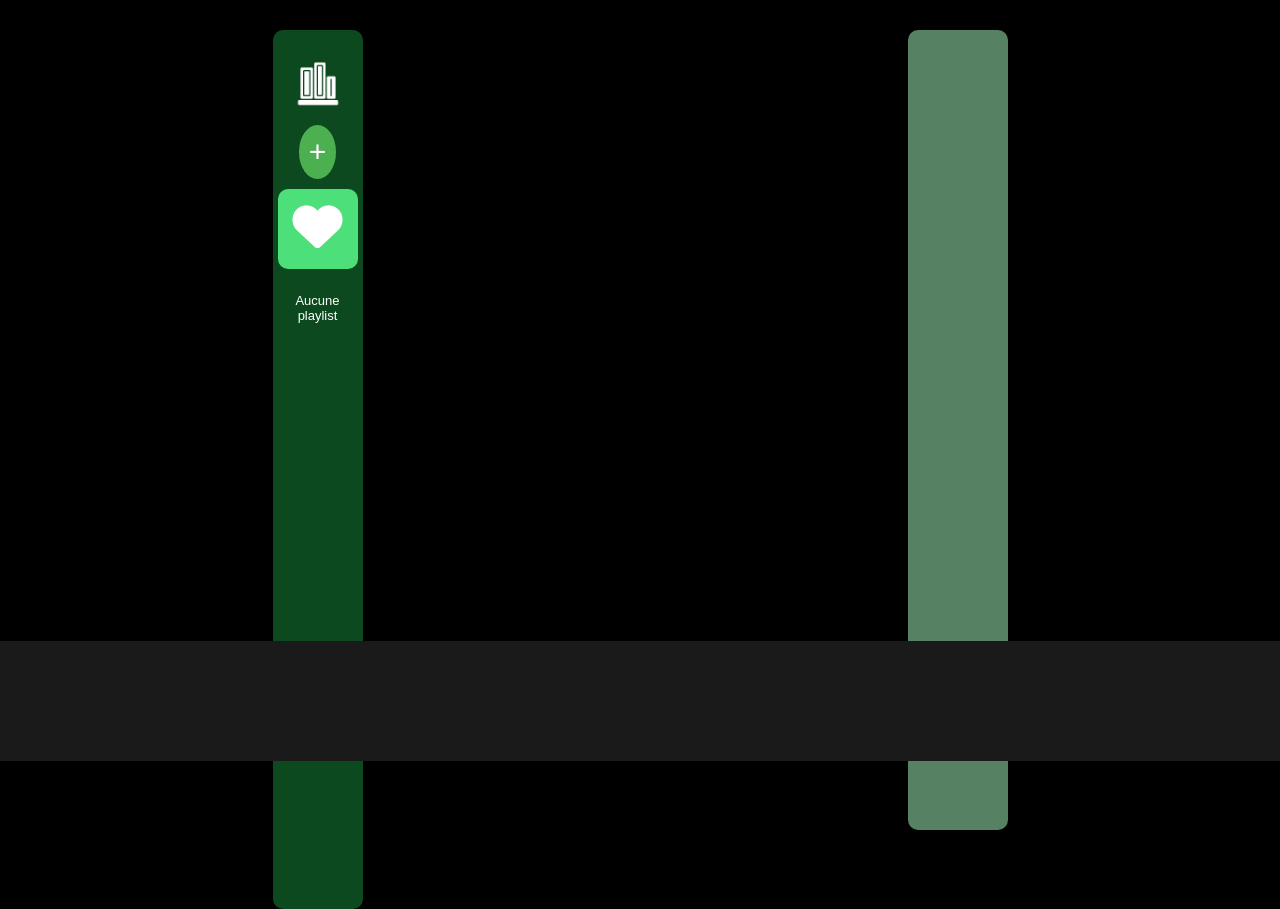
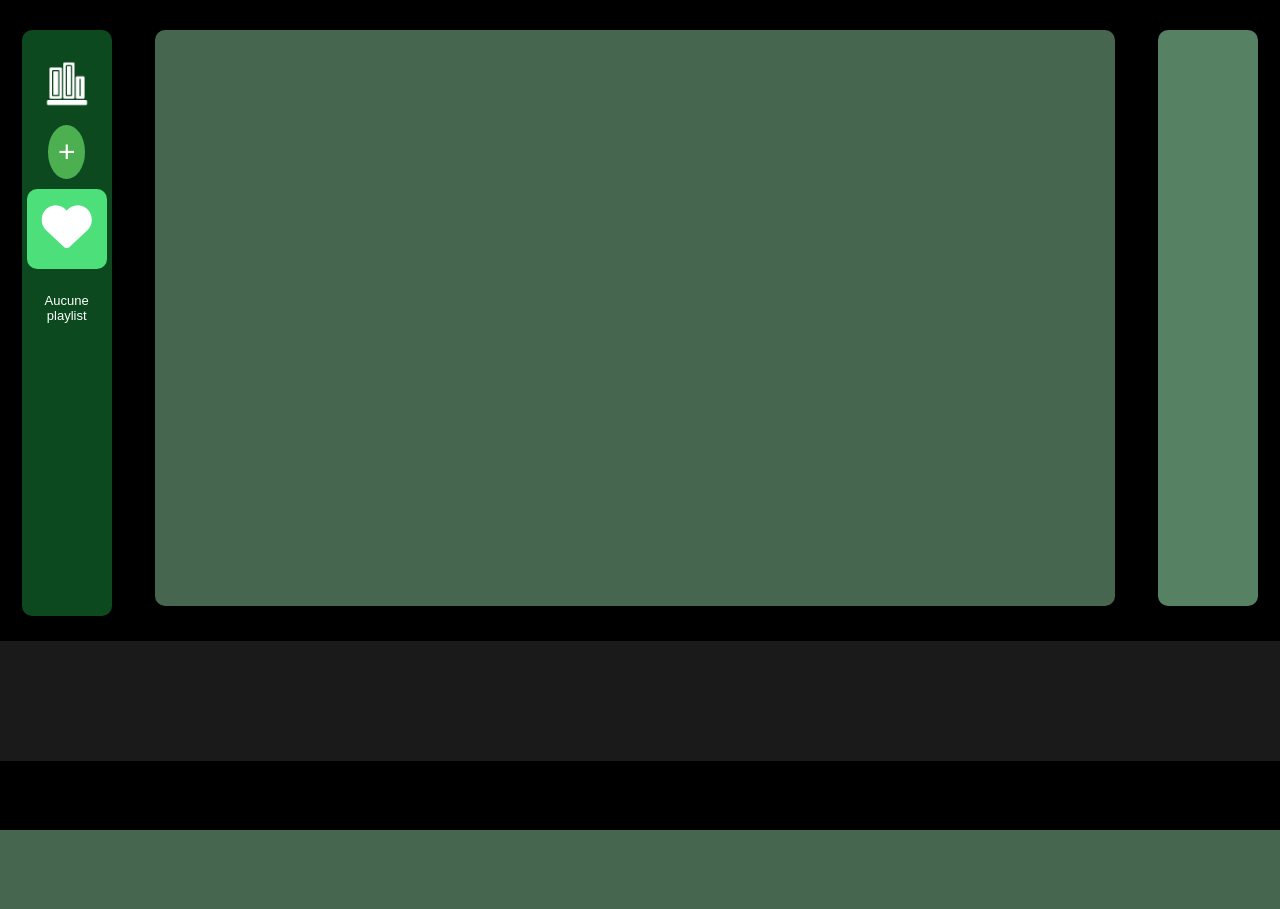
Before and after one commit to Hussen-YOUSUF-NURHUSSEN-96/Spotify_Fil_Rouge, a PHP site: page /index.php?action=home in a window 1280 px wide. Shown: the part 39-948 px from the top of the page. After the commit the page ends 869 px from the top, so only its background shows below. Run offline with PHP 8.4, Linux system fonts and the light colour scheme.

Commit message:
avancement

```diff
--- a/assets/css/home.css
+++ b/assets/css/home.css
@@ -29,7 +29,7 @@ main{
 
 .library{
     width: 10vh;
-    height: 100%;
+    height: 72%;
     background-color: rgb(12, 73, 30);
     border-radius: 10px;
     display: flex;
@@ -76,7 +76,7 @@ main{
 
 .video-lecture{
     width: 75%;
-    height: 100%;
+    height: 72%;
     background-color: rgb(70, 102, 79);
     border-radius: 10px;
 
@@ -84,7 +84,7 @@ main{
 
 .suggestion{
     width: 100px;
-    height: 100vh;
+    height: 72%;
     background-color: rgb(86, 129, 98);
     border-radius: 10px;
 
@@ -95,7 +95,7 @@ section{
     flex-wrap: wrap;
     justify-content: space-around;
     width: 100%;
-    height: 100%;
+    height: 100vh;
     padding-top: 30px;
 }
 
--- a/controllers/PlaylistController.php
+++ b/controllers/PlaylistController.php
@@ -16,7 +16,7 @@
                 session_start();
 
                 //Verifiez si l'utilisateur est connecté
-                if(!isset($_SESSION['user_id'])){
+                if(isset($_SESSION['user_id'])){
                     echo "Erreur : aucun utilisateur connecté";
                     exit();
                 }
--- a/controllers/UserController.php
+++ b/controllers/UserController.php
@@ -38,7 +38,7 @@
                  // Si la connexion est reussie, demarrer une session
                 session_start();
 
-                $_SESSION['user'] = $user;    // Stocker les donnees de l'utilisateur dans la session
+                $_SESSION['user_id'] = $user;    // Stocker les donnees de l'utilisateur dans la session
 
 
                 // Rediriger vers la page d'accueil
--- a/music platform.sql
+++ b/music platform.sql
@@ -11,7 +11,6 @@ DROP TABLE IF EXISTS users;
 -- Table des utilisateurs : Cette table stocke les informations des utilisateurs inscrits sur la plateforme.
 CREATE TABLE users (
     id INT AUTO_INCREMENT PRIMARY KEY,
-    user_id INT NOT NULL UNIQUE,
     username VARCHAR(50) NOT NULL UNIQUE,  -- Nom d'utilisateur unique
     email VARCHAR(100) NOT NULL UNIQUE,    -- Adresse e-mail unique
     password VARCHAR(255) NOT NULL,         -- Mot de passe de l'utilisateur
--- a/views/templates/home.php
+++ b/views/templates/home.php
@@ -55,8 +55,8 @@
  </div>
 
     </div>
-            <!--<div class="video-lecture">
-    </div>-->
+    <div class="video-lecture">
+    </div>
     <div class="suggestion">
 
     </div>
```
